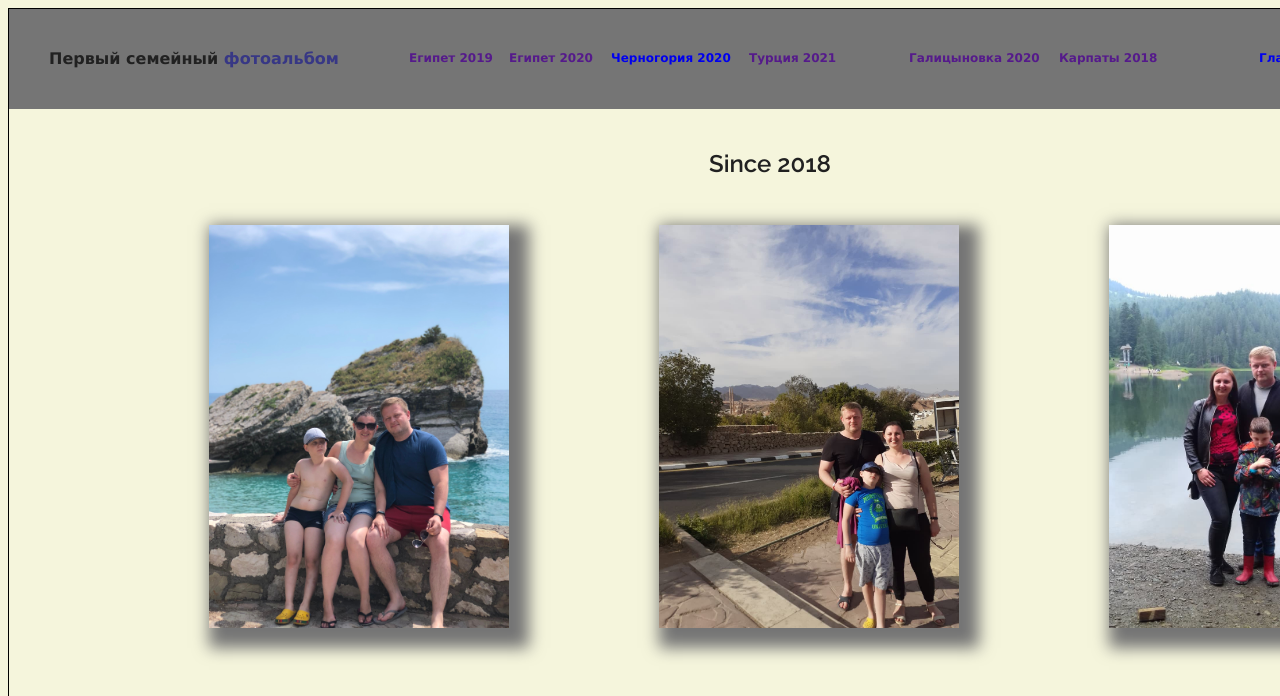
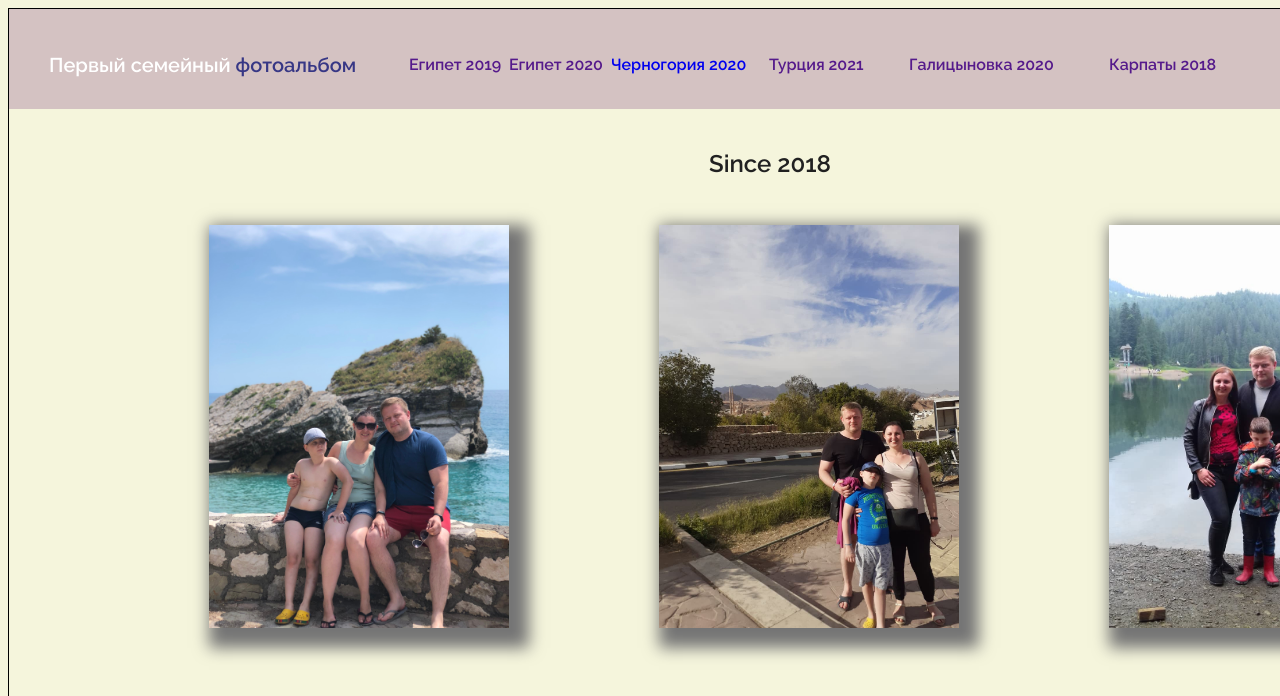
Before and after one commit to Nikolai-Garmash/My-first-commercial-experience, a plain HTML site: page index.html in a window 1280 px wide. Shown: the top 696 px of the page. Drawn offline with Linux system fonts and the light colour scheme.

Commit message:
fifteenth.commit

```diff
--- a/css/style.css
+++ b/css/style.css
@@ -12,7 +12,7 @@ li {list-style-type: none;}
     top: 0px;
     width: 1600px;
     height: 100px;
-    background-color: #757575;
+    background-color: #d4c2c2;
 }
 
 
@@ -20,11 +20,11 @@ li {list-style-type: none;}
     position: absolute;
     left: 40px;
     top: 24px;
-    font-family: Verdana, Geneva, Tahoma, sans-serif;
-    font-size: 16px;
+    font-family: raleway;
+    font-size: 20px;
     font-weight: bold;
     font-style: normal;
-    color: #212121;
+    color: #ffffff;
 
 }
 .logo-album {
@@ -36,9 +36,9 @@ li {list-style-type: none;}
     left: 400px;
     top: 30px;
     width: 400px;
-    height: 14px;
-    font-family: Verdana, Geneva, Tahoma, sans-serif;
-    font-size: 12px;
+    height: 16px;
+    font-family: raleway;
+    font-size: 16px;
     font-weight: bold;
     font-style: normal;
     color: #212121;
@@ -49,31 +49,36 @@ li {list-style-type: none;}
     position: absolute;
     left: 0px;
     top: 0px;
+    font-family: raleway;
 }
 .egypt-2020 {
     position: absolute;
     left: 100px;
     top: 0px;
+    font-family: raleway;
 
 }
 .montenegro-2020 {
     position: absolute;
     left: 202px;
     top: 0px;
+    font-family: raleway;
 }
 .turkey-2021 {
     position: absolute;
-    left: 340px;
+    width: 200px;
+    left: 360px;
     top: 0px;
+    font-family: raleway;
 }
 .ukr-panel {
     position: absolute;
     left: 900px;
     top: 30px;
     width: 210px;
-    height: 14px;
-    font-family: Verdana, Geneva, Tahoma, sans-serif;
-    font-size: 12px;
+    height: 16px;
+    font-family: raleway;
+    font-size: 16px;
     font-weight: bold;
     font-style: normal;
     color: #212121;
@@ -86,13 +91,14 @@ li {list-style-type: none;}
 }
 .karpaty {
     position: absolute;
-    left: 150px;
+    width: 200px;
+    left: 200px;
     top: 0px;
 }
 
 .main {
     position: absolute;
-    left: 350px;
+    left: 400px;
     top: 0px;
 }
 
```
